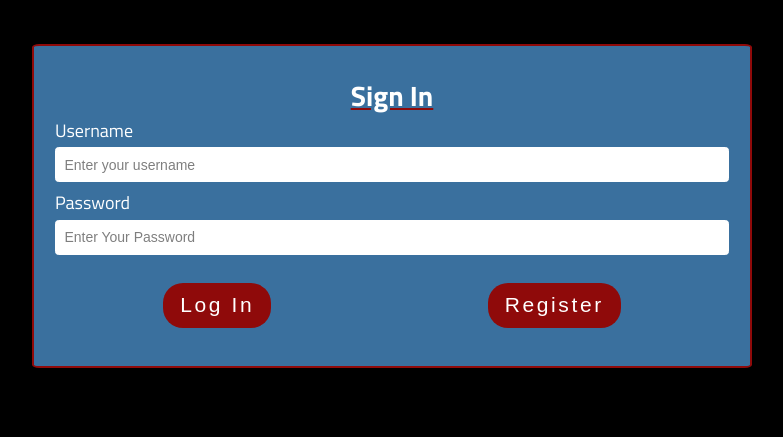
After one commit to alexesom/dva231, a PHP site: page /sign_in.php in a window 1280 px wide. The commit adds this page. Shown: the top 437 px of the page, without its empty margins (248-1031 px from the left). Run offline with PHP 8.4, Linux system fonts and the light colour scheme.

Commit message:
feat: add sessions and sign in page

```diff
--- /dev/null
+++ b/sign_in.css
@@ -0,0 +1,126 @@
+@import url('https://fonts.googleapis.com/css2?family=Titillium+Web:wght@200;400;600;700&display=swap');
+
+* {
+  margin: 0;
+  padding: 0;
+  box-sizing: border-box;
+}
+body {
+
+  background-color: black;
+  font-family: 'Titillium Web', sans-serif;
+  font-size: 14px;
+}
+
+
+ul {
+  list-style: none;
+}
+
+.reg-title {
+  text-decoration: underline;
+  text-decoration-color: rgb(143, 10, 10);
+  text-align: center;
+  color: white;
+
+}
+
+
+#main {
+  width: 100%;
+  margin: 3.125em auto 0 auto;
+  margin-bottom: 5em;
+}
+
+label {
+  display: flex;
+  margin-bottom: 0.2em;
+  font-size: 1.125rem;
+  color: white;
+}
+
+form {
+  background: #3A709E;
+  padding: 2em 1.5em;
+  border-radius: 1%;
+  border: 2px solid rgb(143, 10, 10);
+}
+
+@media (min-width: 576px) {
+  #main {
+    max-width: 540px;
+  }
+}
+
+@media (min-width: 768px) {
+  #main {
+    max-width: 720px;
+  }
+}
+
+.form-element {
+  display: block;
+  width: 100%;
+  padding: 0.4em 0.6em;
+  height: 2.5em;
+  border: 1px solid white;
+  border-radius: 0.25em;
+  transition: border-color 0.3s ease-in-out, box-shadow 0.3s ease-in-out;
+}
+
+.form-element:focus {
+  border-color: #ebebeb;
+  outline: 0;
+  box-shadow: 0 0 0 0.1rem rgb(143, 10, 10);
+}
+
+textarea {
+  resize: none;
+}
+
+input,
+textarea,
+button,
+select {
+  font-size: inherit;
+  margin-bottom: 0.5em;
+}
+::placeholder {
+  color: black;
+  opacity: 0.5;
+}
+.form-textarea {
+  width: 100%;
+  min-height: 15vh;
+  border: 1px solid #ebebeb;
+  border-radius: 0.25rem;
+  transition: border-color 0.3s ease-in-out, box-shadow 0.3s ease-in-out;
+}
+
+.form-submit {
+
+  margin-top: 1em;
+  border: none;
+  background: rgb(143, 10, 10);
+  color: white;
+  padding: 0.5em 0.8em;
+  font-size: 1.5em;
+  letter-spacing: 0.125em;
+  border-radius: 20px;
+  cursor: pointer;
+  transition: all 0.2s linear;
+}
+
+
+.btn-login-div{
+  display: flex;
+  align-items: center;
+  justify-content: space-around;
+}
+
+.form-submit:hover,
+.form-submit:focus {
+  background: white;
+  box-shadow: 0px 0px 5px 1px rgb(143, 10, 10);
+  color: rgb(143, 10, 10);
+}
--- /dev/null
+++ b/sign_in.php
@@ -0,0 +1,110 @@
+<?php
+session_start();
+
+if (isset($_SESSION['username'])) {
+    header('Location: index.php');
+}
+
+
+
+
+if (isset($_POST['submit'])) {
+    $username = $_POST['username'];
+    $password = $_POST['password'];
+
+
+    if ($username == 'admin' && $password =='admin') {
+
+        $_SESSION["username"] = $username;
+        header("Location:news_change.php");
+
+        }else {
+        echo "<script>alert('This is not an admin account. (user: admin, pass:admin')</script>";
+    }
+
+
+}
+
+?>
+
+
+
+ <!-- PHP END
+
+
+
+
+-->
+<!-- HTML START -->
+
+<!DOCTYPE html>
+<html lang="en">
+<head>
+    <meta charset="UTF-8">
+    <meta http-equiv="X-UA-Compatible" content="IE=edge">
+    <meta name="viewport" content="width=device-width, initial-scale=1.0">
+    <style>
+  <?php include "sign_in.css" ?>
+</style>
+    <title>Sign In</title>
+</head>
+<body>
+
+<header class="main-header">
+
+</header>
+<main>
+
+
+
+    <div id="main">
+
+        <form id="survey-form" action="<?php echo $_SERVER['PHP_SELF'] ?>" method="post">
+        <div class="reg-title">
+        <h1>Sign In</h1>
+    </div>
+            <div class="form-div">
+                <label id="username-label" for="username">Username</label>
+                <input
+                        class="form-element"
+                        type="text"
+                        name="username"
+                        id="username"
+                        placeholder="Enter your username"
+                        required
+                />
+            </div>
+
+            <div class="form-div">
+                <label id="password-label" for="password">Password</label>
+                <input
+                        class="form-element"
+                        type="password"
+                        name="password"
+                        id="password"
+                        placeholder="Enter Your Password"
+                        required
+                />
+            </div>
+            <div class="btn-login-div">
+                <div class="form-div">
+                    <button type="submit" id="submit" name="submit" class="form-submit">Log In</button>
+                </div>
+                <div class="redirect-div">
+
+                    <input type="button" value="Register" name="register" id="reg-btn" class="form-submit"/>
+                </div>
+            </div>
+
+
+        </form>
+
+    </div>
+
+
+
+</main>
+
+
+</body>
+</html>
```
Also changed, not shown: index.php (+57 -3 lines), logout.php (added, +8 -0 lines), news_change.php (+12 -0 lines), style.css (+9 -2 lines).
